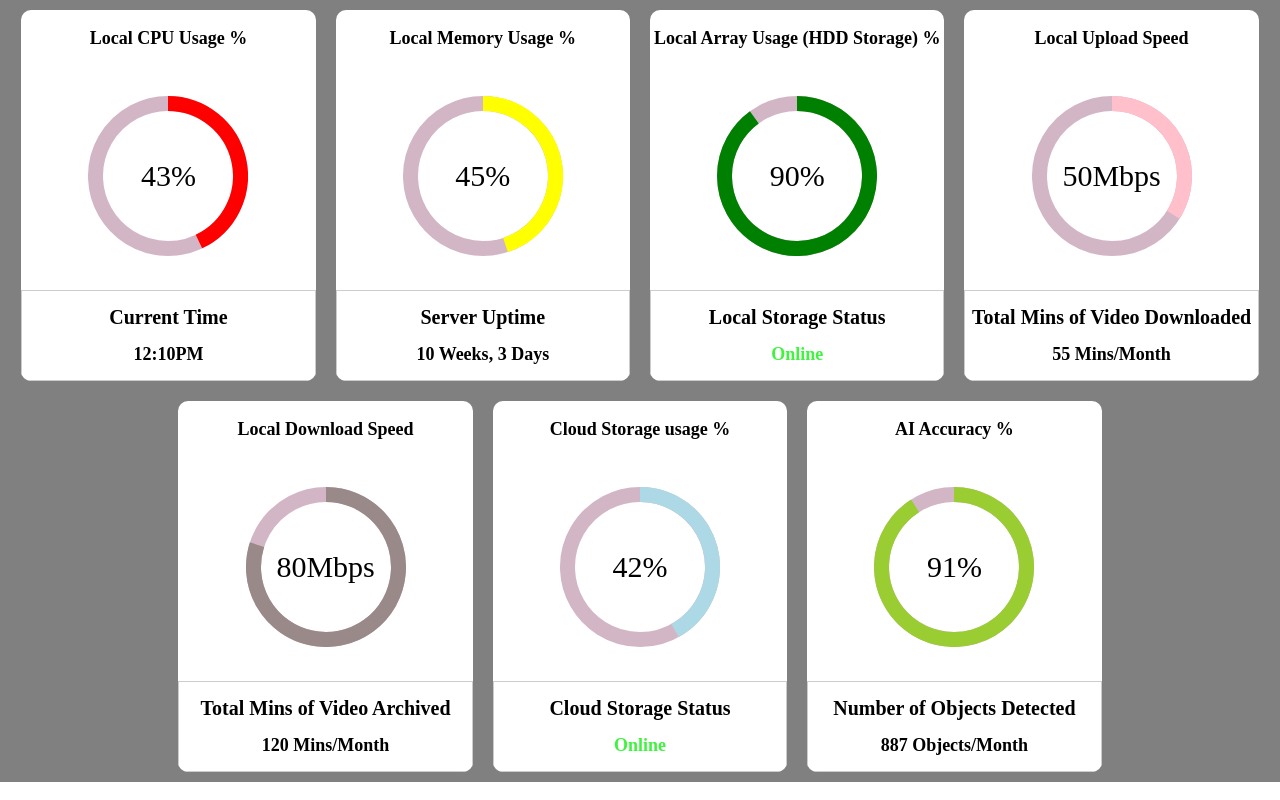
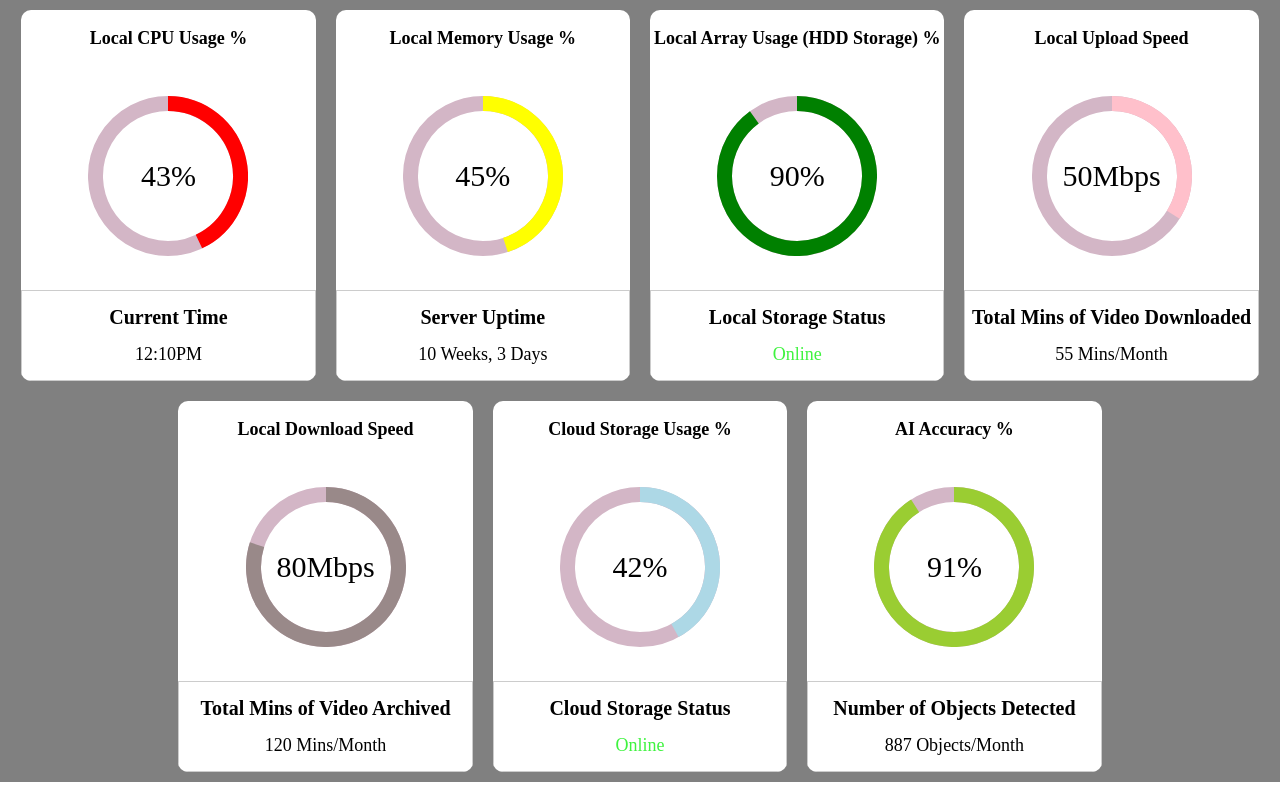
Before and after one commit to chaze05/stats, a plain HTML site: page index.html in a window 1280 px wide. Drawn offline with nearby package versions, Linux system fonts and the light colour scheme.

Commit message:
Update text

```diff
--- a/index.html
+++ b/index.html
@@ -61,7 +61,7 @@
                 </div>
             </div>
             <div class="stats_holder">
-                <h3>Cloud Storage usage %</h3>
+                <h3>Cloud Storage Usage %</h3>
                 <div class="circle" data-value="42" data-text="42%" data-color="lightblue" id="circles-6"></div>
                 <div class="server_info">
                     <span class="label">Cloud Storage Status</span>
--- a/main.css
+++ b/main.css
@@ -40,7 +40,7 @@ body{
     font-size: 20px;
 }
 .server_info .val{
-    font-weight: 600;
+    font-weight: 500;
     font-size: 18px;
 }
 
```
